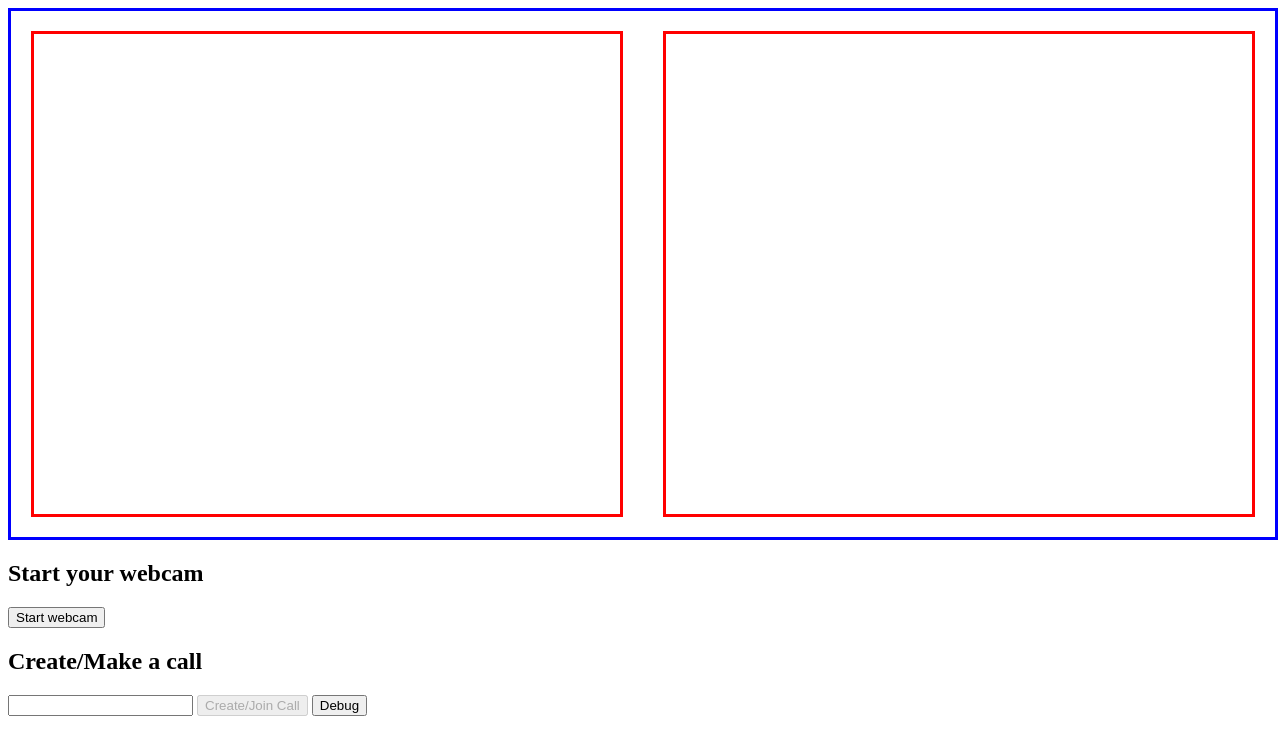
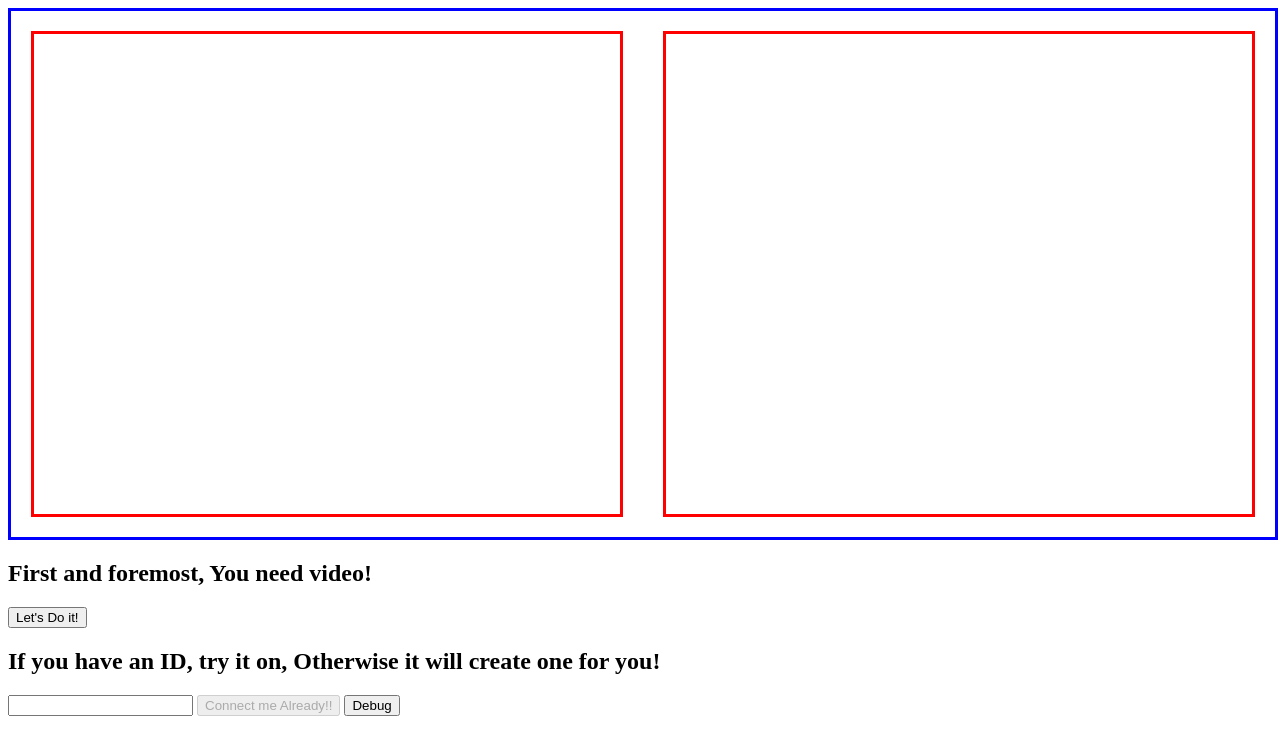
Before and after one commit to LaurentLabine/WebRTC-Chat-Client, a website: page views/index.html in a window 1280 px wide. Drawn offline with nearby package versions, Linux system fonts and the light colour scheme; no server answers.

Commit message:
Changed texts

```diff
--- a/views/index.html
+++ b/views/index.html
@@ -22,12 +22,12 @@
       <video id='remoteVideo' autoplay playsinline></video>
     </span>
   </div>
-  <h2>Start your webcam</h2>
-  <button id='webcamButton'>Start webcam</button>
-  <h2>Create/Make a call</h2>
+  <h2>First and foremost, You need video!</h2>
+  <button id='webcamButton'>Let's Do it!</button>
+  <h2>If you have an ID, try it on, Otherwise it will create one for you!</h2>
   <div id='CallControls'>
   <input id='callIDInput' type="text"></input>
-  <button id='callButton' disabled>Create/Join Call</button>
+  <button id='callButton' disabled>Connect me Already!!</button>
   <button id='debugButton'>Debug</button>
 </div>
 
```
